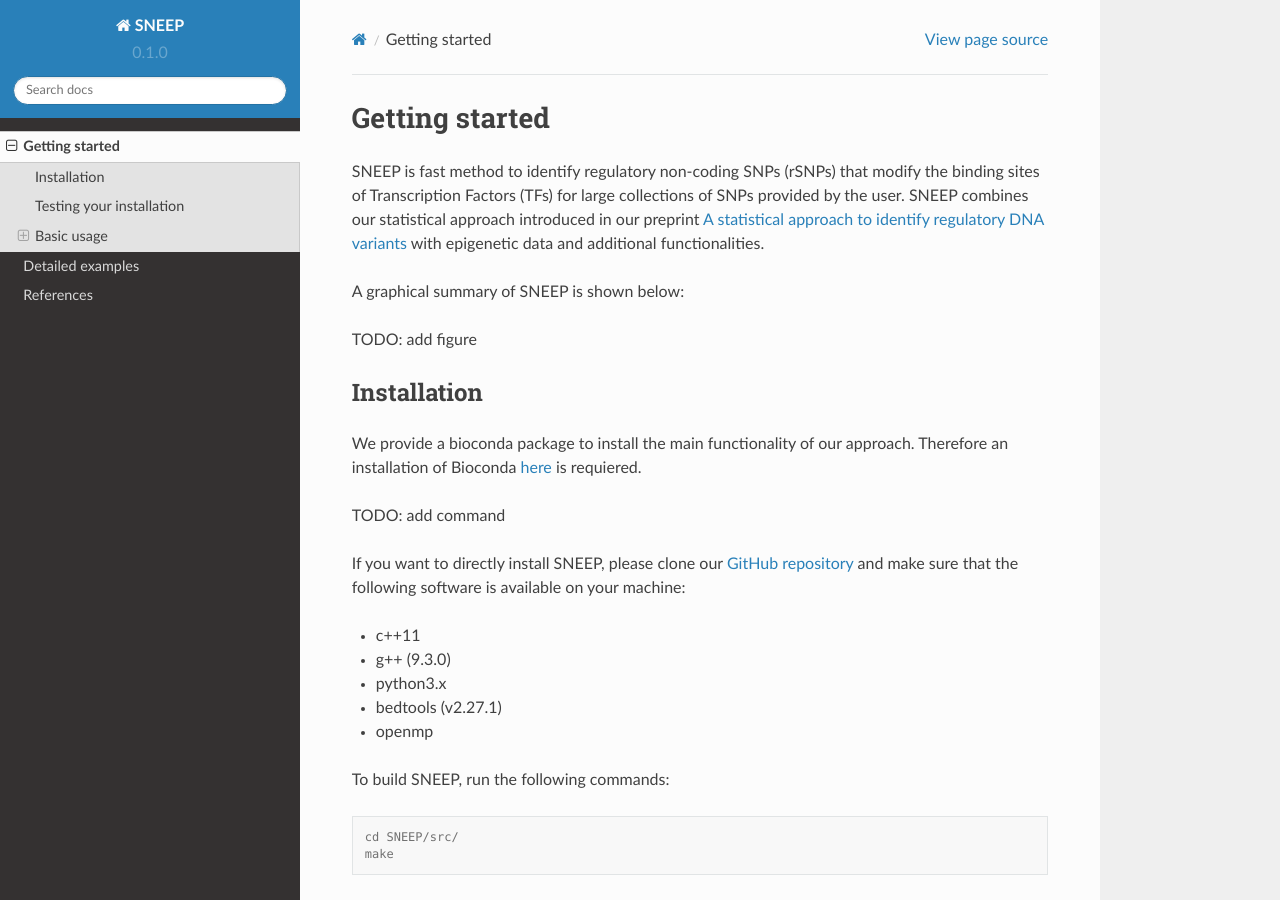
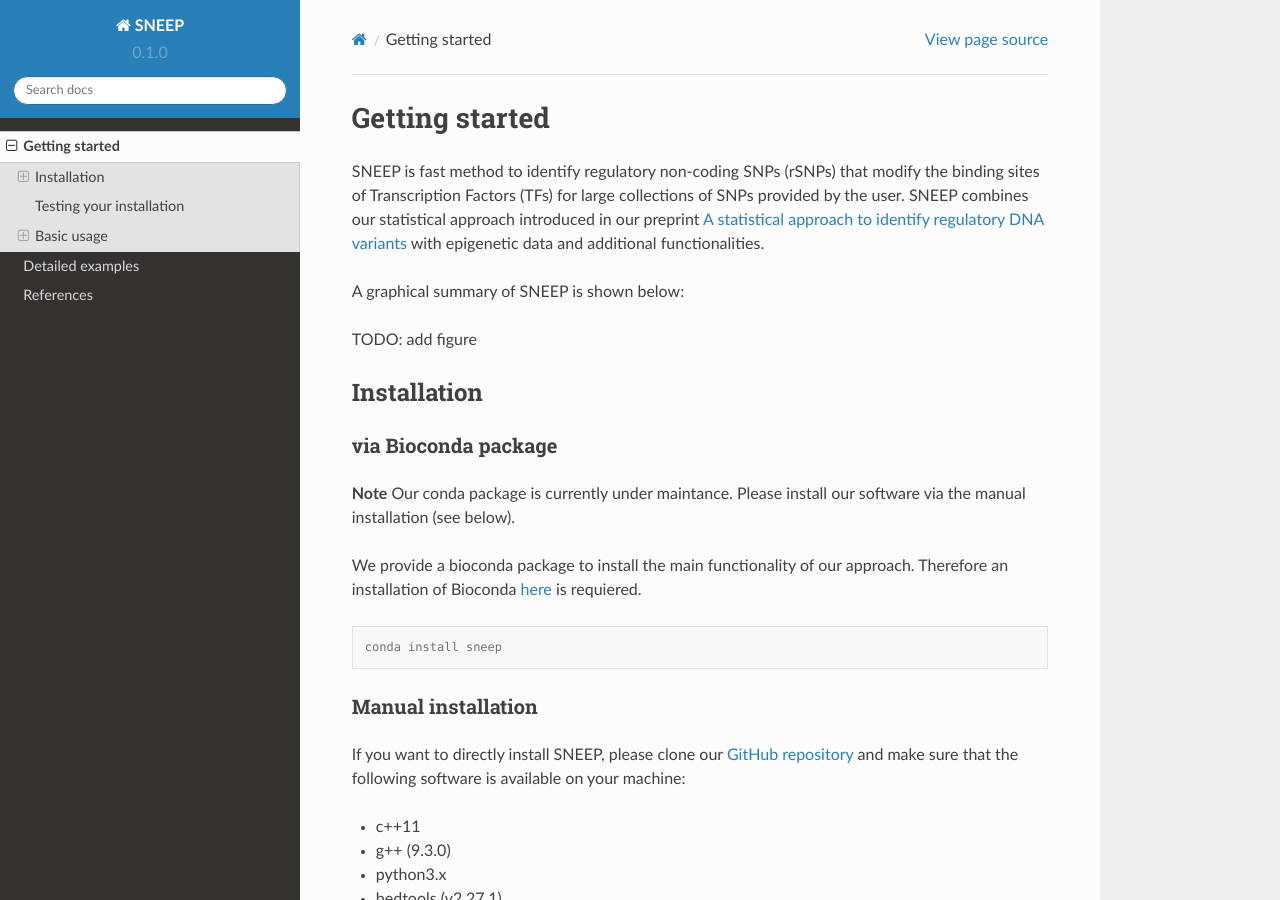
Before and after one commit to SchulzLab/SNEEP, a Sphinx documentation site: the page built from docs/gettingStarted.rst, in a window 1280 px wide and 900 px high. Built offline with Sphinx 7.4.7 and the Read the Docs theme 2.0.0, drawn with Linux system fonts in a browser that asks for light colours; pages that are not in the unit, such as notebooks, are missing from menus.

Commit message:
Update gettingStarted.rst

```diff
--- a/docs/gettingStarted.rst
+++ b/docs/gettingStarted.rst
@@ -10,10 +10,20 @@
 
 Installation
 ==============
+
+via Bioconda package
+-----------------
+**Note** Our conda package is currently under maintance. Please install our software via the manual installation (see below).
+
 We provide a bioconda package to install the main functionality of our approach. Therefore an installation of  Bioconda `here <https://bioconda.github.io/>`_ is requiered.
 
-TODO: add command
+.. code-block:: console
 
+  conda install sneep
+
+
+Manual installation
+--------------------
 If you want to directly install SNEEP, please clone our `GitHub repository <https://github.com/SchulzLab/SNEEP/>`_ and make sure that the following software is available on your machine:
 
 - c++11
```
